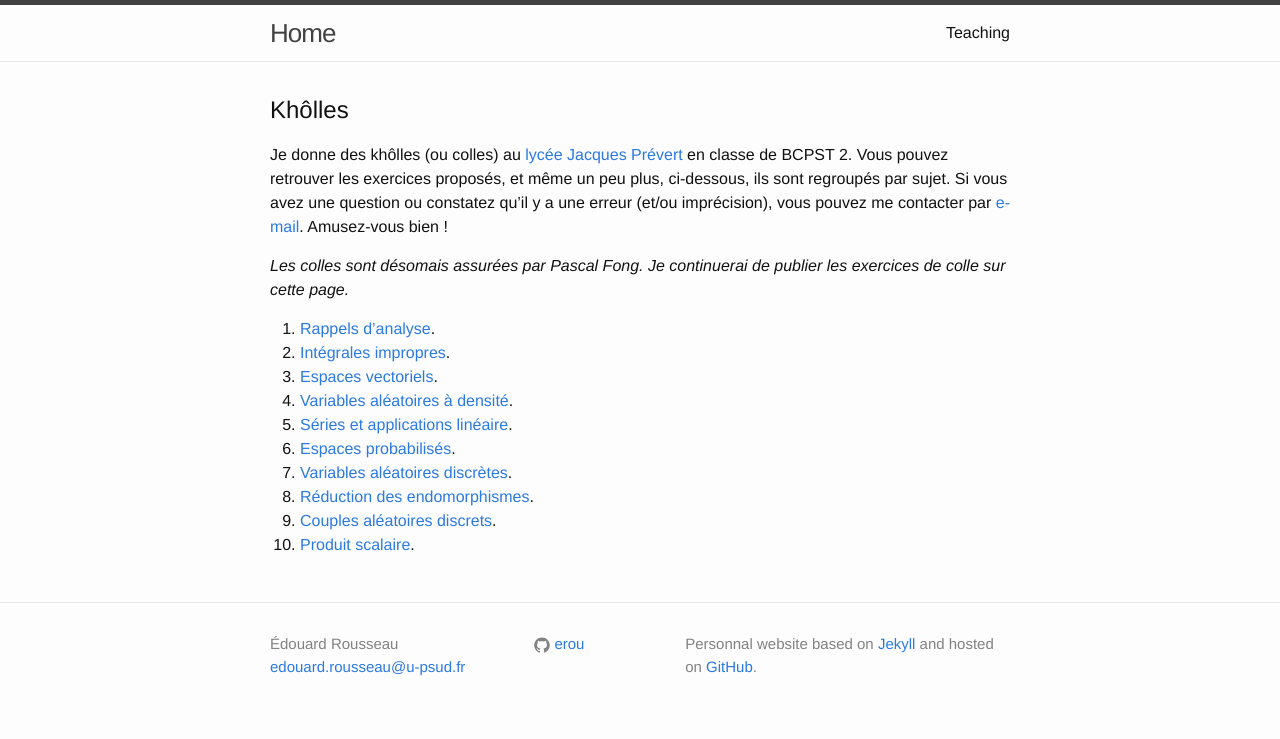
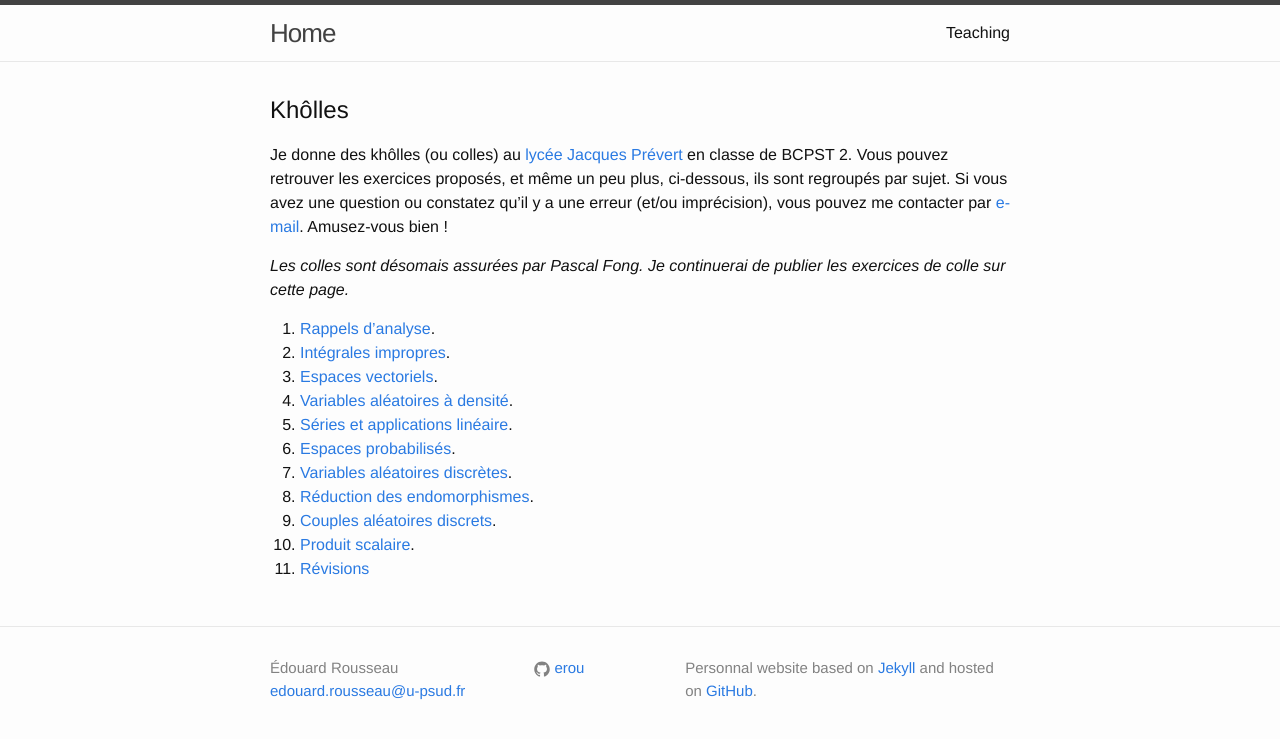
Before and after one commit to erou/erou.github.io, a Jekyll site: the page built from teaching.md, in a window 1280 px wide. Shown: the top 739 px of the page. Built offline with Jekyll 4.4.1, drawn with Linux system fonts in a browser that asks for light colours.

Commit message:
exo revision de Pascal

```diff
--- a/teaching.md
+++ b/teaching.md
@@ -27,3 +27,4 @@ Fong. Je continuerai de publier les exercices de colle sur cette page.*
 8. [Réduction des endomorphismes](exoReductionEndomorphismes.pdf).
 9. [Couples aléatoires discrets](exoCoupleDiscret.pdf).
 10. [Produit scalaire](exoProduitScalaire.pdf).
+11. [Révisions](exoRev1.pdf)
```
Also changed, not shown: 1 other file.
